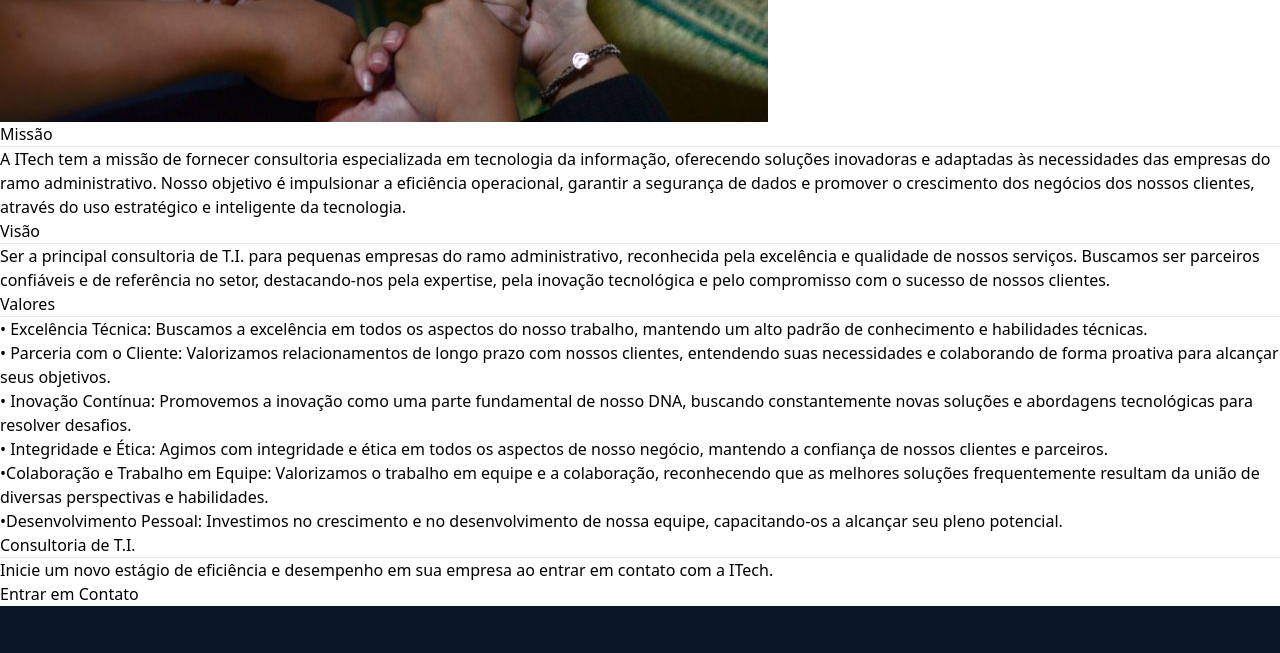
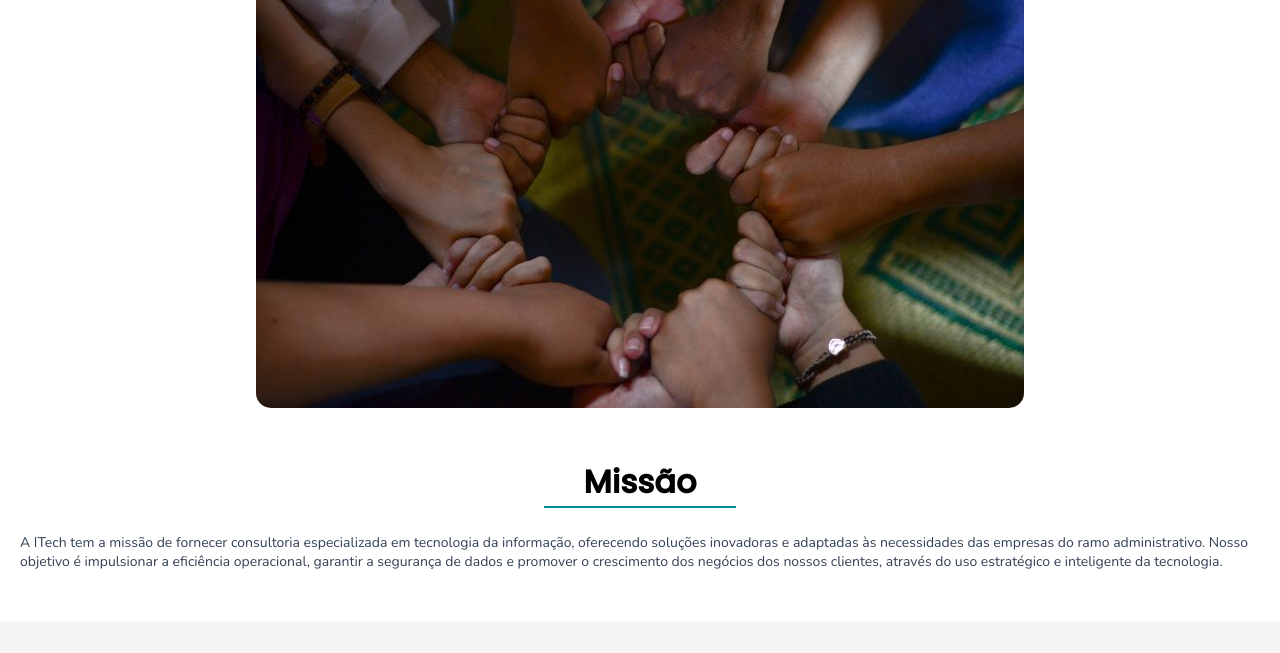
Before and after one commit to jon1408/itech, a plain HTML site: page sobre.html in a window 1280 px wide. Shown: the part 2150-2803 px from the top of the page. Drawn offline with nearby package versions, Linux system fonts and the light colour scheme.

Commit message:
Update style.css

```diff
--- a/css/style.css
+++ b/css/style.css
@@ -328,7 +328,215 @@ a {
     font-weight: 500;
 }
 
+.descricao{
+    padding-bottom: 50px;
+}
+
+.txt-block-descricao{
+    background-color: #f5f5f5;
+    padding: 50px 0;
+}
+
+.txt-block-descricao h3{
+    font: 2rem 'Poppins', sans-serif;
+    text-align: center;
+    font-weight: 600;
+}
+
+.txt-block-descricao p{
+    font: 14px 'Nunito', sans-serif;
+    padding: 0 20px;
+    color: #334155;
+}
+
+.txt-block-descricao hr{
+    margin-left: auto;
+    margin-right: auto;
+    margin-bottom: 25px;
+    border: none;
+    background-color: var(--blueturquoise);
+    height: 2px;
+    width: 15%;
+    display: flex;
+    justify-content: center;
+    align-items: center;
+}
+
+.txt-block-descricao h4{
+    font: 14px 'Nunito', sans-serif;
+    text-align: center;
+    font-weight: 600;
+    padding: 20px 0;
+}
+
+.img-gestao{
+    display: flex;
+    justify-content: center;
+    align-items: center;
+    background-color: #f5f5f5;
+    padding: 0 0 50px;
+}
+
+.img-gestao img{
+    border-radius: 15px;
+}
+
+.missao{
+    background-color: #fff;
+    padding: 50px 0;
+}
+
+.img-missao{
+    display: flex;
+    justify-content: center;
+    align-items: center;
+    padding: 0 0 50px;
+}
+
+.img-missao img{
+    border-radius: 15px;
+}
+
+.txt-block-missao h3{
+    font: 2rem 'Poppins', sans-serif;
+    text-align: center;
+    font-weight: 600;
+}
+
+.txt-block-missao p{
+    font: 14px 'Nunito', sans-serif;
+    padding: 0 20px;
+    color: #334155;
+}
+
+.txt-block-missao hr{
+    margin-left: auto;
+    margin-right: auto;
+    margin-bottom: 25px;
+    border: none;
+    background-color: var(--blueturquoise);
+    height: 2px;
+    width: 15%;
+    display: flex;
+    justify-content: center;
+    align-items: center;
+}
+
+.txt-block-visao{
+    background-color: #f5f5f5;
+    padding: 50px 0;
+}
+
+.txt-block-visao h3{
+    font: 2rem 'Poppins', sans-serif;
+    text-align: center;
+    font-weight: 600;
+}
+
+.txt-block-visao hr{
+    margin-left: auto;
+    margin-right: auto;
+    margin-bottom: 25px;
+    border: none;
+    background-color: var(--blueturquoise);
+    height: 2px;
+    width: 15%;
+    display: flex;
+    justify-content: center;
+    align-items: center;
+}
+
+.txt-block-visao p{
+    font: 14px 'Nunito', sans-serif;
+    padding: 0 20px;
+    color: #334155;
+}
+
+.valores{
+    padding: 0 0 50px;
+}
+
+.txt-block-valores{
+    background-color: #fff;
+    padding: 50px 0;
+}
+
+.txt-block-valores h3{
+    font: 2rem 'Poppins', sans-serif;
+    text-align: center;
+    font-weight: 600;
+}
+
+.txt-block-valores hr{
+    margin-left: auto;
+    margin-right: auto;
+    margin-bottom: 25px;
+    border: none;
+    background-color: var(--blueturquoise);
+    height: 2px;
+    width: 15%;
+    display: flex;
+    justify-content: center;
+    align-items: center;
+}
+
+.txt-block-valores p, .txt-block-valores-2 p{
+    font: 14px 'Nunito', sans-serif;
+    padding: 0 20px;
+    color: #334155;
+}
+
+.card-turquoise{
+    background-color: var(--blueturquoise);
+    padding: 60px 0;
+    display: flex;
+    flex-direction: column;
+    justify-content: center;
+    align-items: center;
+}
+
+.card-turquoise h1{
+    font: 2rem 'Poppins', sans-serif;
+    text-align: center;
+    font-weight: 600;
+    color: #fff;
+}
+
+.card-turquoise hr{
+    margin: 25px auto;
+    border: none;
+    background-color: var(--deepblue);
+    height: 2px;
+    width: 30%;
+    display: flex;
+    justify-content: center;
+    align-items: center;
+}
+
+.card-turquoise p{
+    font: 14px 'Nunito', sans-serif;
+    padding: 0 20px;
+    text-align: center;
+    color: #fff;
+}
+
+.card-turquoise button{
+    background-color: var(--neongreen);
+    color: #fff;
+    font: 16px 'Poppins', sans-serif;
+    text-align: center;
+    padding: 10px 20px;
+    margin-top: 20px;
+    border-radius: 5px;
+}
+
 /*Fim Sobre*/
+
+/* Começo Serviços*/
+
+
+
+/*Fim Serviços*/
 
 /*Começo botão de Retorno*/
 
@@ -432,7 +640,7 @@ footer p{
 
 
 
-@media only screen and (min-width: 768px) {
+@media only screen and (min-width: 769px) {
 
 
 }
```
